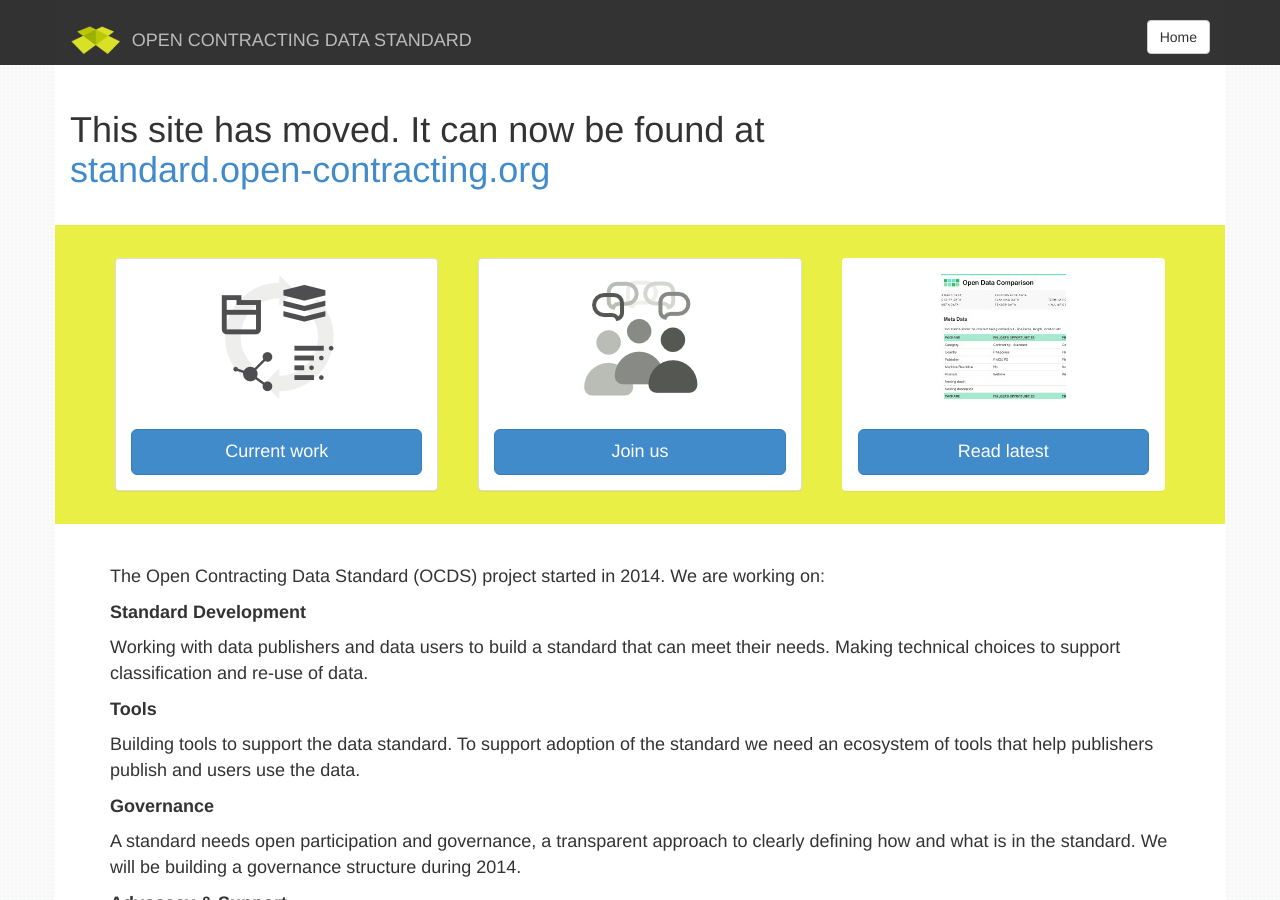
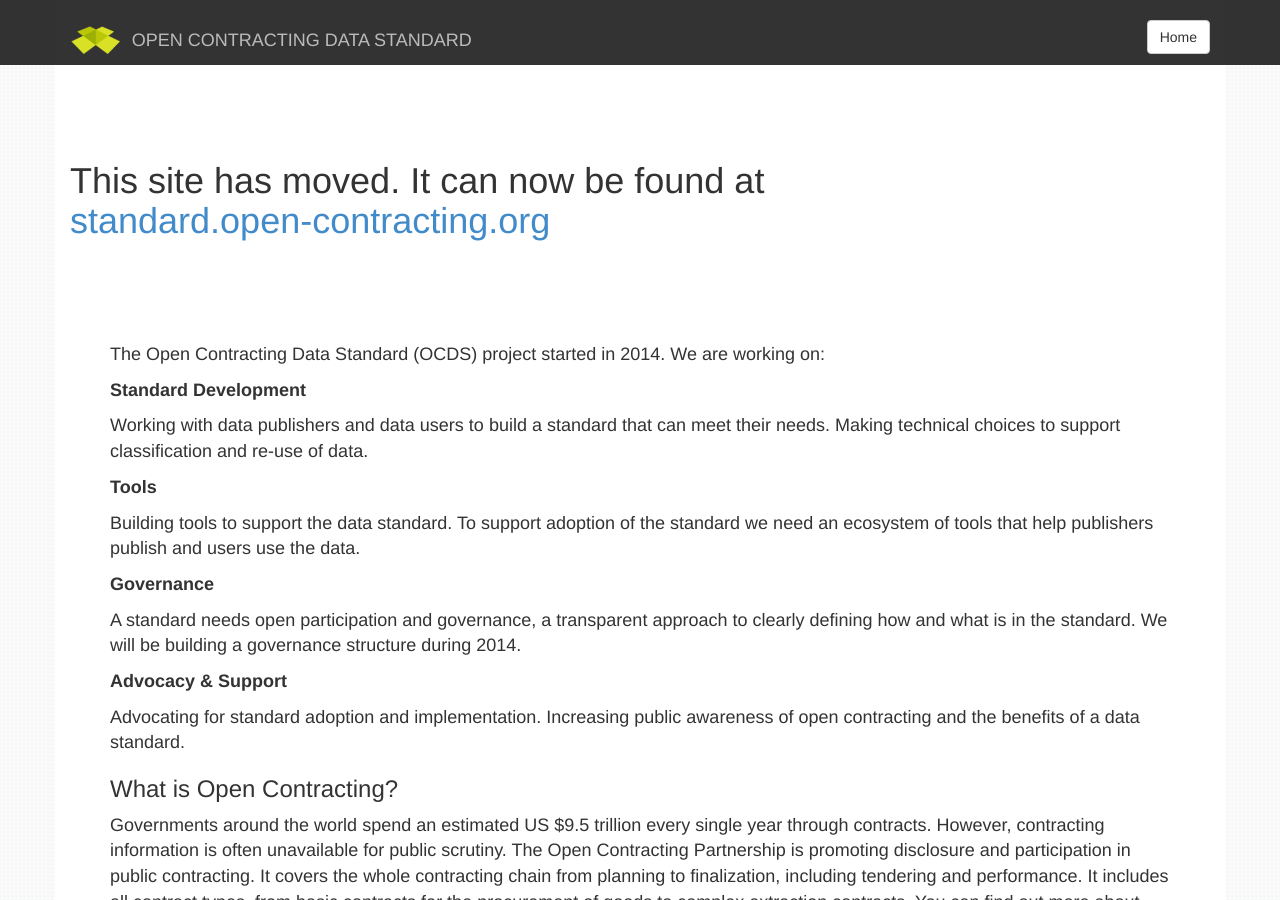
Before and after one commit to open-contracting/open-contracting.github.io, a Jekyll site: the page built from index.md, in a window 1280 px wide and 900 px high. Built offline with Jekyll 4.4.1, drawn with Linux system fonts in a browser that asks for light colours; nearby versions of some CDN libraries; Markdown is read by kramdown in place of the engine named in the settings.

Commit message:
Updated home.html

```diff
--- a/_layouts/home.html
+++ b/_layouts/home.html
@@ -3,65 +3,12 @@ layout: base
 published: true
 ---
 
+<br><br>
+<h1 textalign="center">This site has moved.  It can now be found at<br><a href="http://standard.open-contracting.org">standard.open-contracting.org</a></h1>
 
-<h1>This site has moved.  It can now be found at<br><a href="http://standard.open-contracting.org">standard.open-contracting.org</a></h1>
-
-<br>
+<br><br>
 
 
-
-
-
-
-<div class="post-title">
-    <div class="row">
-        <div class="col-xs-4 iconic-block">
-            <a href="/pages/work.html">
-                <div class="panel block panel-default">
-                    <div class="panel-body iconic">
-                        <img class="center-block" src="/assets/design/building.png"/>
-                    </div>
-                    <div class="panel-body iconic-button">
-                    <button class="btn btn-primary btn-lg" role="button">Current work</button>
-                    </div>
-                </div>
-            </a>
-        </div>
-        <div class="col-xs-4 iconic-block">
-            <a href="/pages/community.html">
-                <div class="panel block panel-default">
-                    <div class="panel-body iconic">
-                        <img class="center-block" src="/assets/design/community.png"/>
-                    </div>
-                    <div class="panel-body iconic-button">
-                        <button class="btn btn-primary btn-lg" role="button">Join us</button>
-                    </div>
-                 </div>
-             </a>
-        </div>
-        <div class="col-xs-4 iconic-block">
-            {% assign post = site.posts.first %}
-            <a href="{{ post.url }}">
-                <div class="panel block">
-                    <div class="panel-body iconic">
-                        {% if post.image %}
-                        <img class="center-block" src="{{ post.image }}"/>
-                        {% elsif post.snippet %}
-                        <p>{{ post.snippet }}</p>
-                        {% elsif post.content %}
-                        <p>{{ post.content | strip_html | truncate: 130}}...</p>
-                        {% else %}
-                        <p>Read latest.</p>
-                        {% endif %}
-                    </div>
-                    <div class="panel-body iconic-button">
-                        <button class="btn btn-primary btn-lg" role="button">Read latest</button>
-                    </div>
-                </div>
-            </a>
-        </div>
-    </div>
-</div>
 <div class="post">
 {{ content }}
 </div>
```
